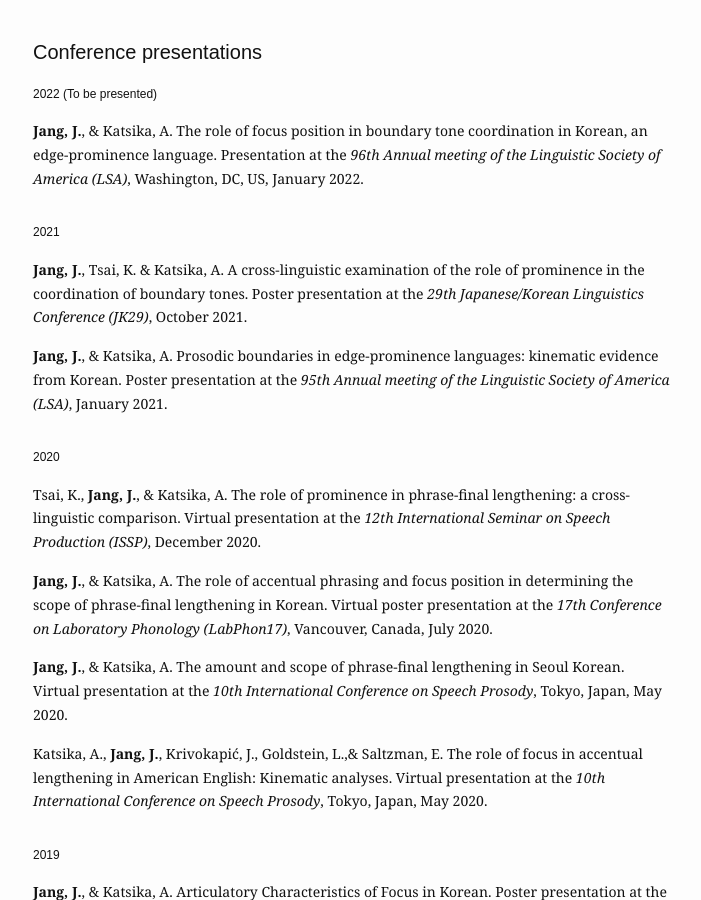
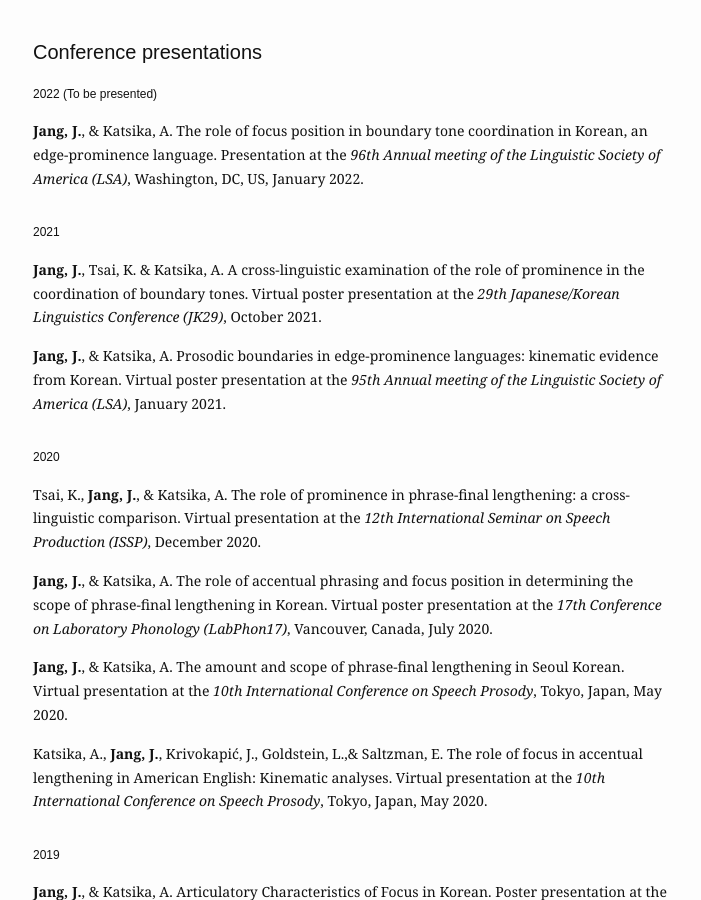
Before and after one commit to jiyoungj/jiyoungj.github.io, a Jekyll site: the page built from research.md, in a window 1280 px wide and 900 px high, scrolled down 1173 px. Shown: the whole window, without its empty margins (287-988 px from the left). Built offline with Jekyll 4.4.1, drawn with Linux system fonts in a browser that asks for light colours.

Commit message:
Update research.md

```diff
--- a/research.md
+++ b/research.md
@@ -62,9 +62,9 @@ Phonetics, L2 phonetics, prosody, speech production and perception, computationa
 
 <h4>2021</h4>
 
-  <b>Jang, J.</b>, Tsai, K. & Katsika, A. A cross-linguistic examination of the role of prominence in the coordination of boundary tones. Poster presentation at the <em>29th Japanese/Korean Linguistics Conference (JK29)</em>, October 2021.
+  <b>Jang, J.</b>, Tsai, K. & Katsika, A. A cross-linguistic examination of the role of prominence in the coordination of boundary tones. Virtual poster presentation at the <em>29th Japanese/Korean Linguistics Conference (JK29)</em>, October 2021.
 
-  <b>Jang, J.</b>, & Katsika, A. Prosodic boundaries in edge-prominence languages: kinematic evidence from Korean. Poster presentation at the <em>95th Annual meeting of the Linguistic Society of America (LSA)</em>, January 2021.
+  <b>Jang, J.</b>, & Katsika, A. Prosodic boundaries in edge-prominence languages: kinematic evidence from Korean. Virtual poster presentation at the <em>95th Annual meeting of the Linguistic Society of America (LSA)</em>, January 2021.
 
 
  <h6 style="font-size:1px"><br></h6>
```
